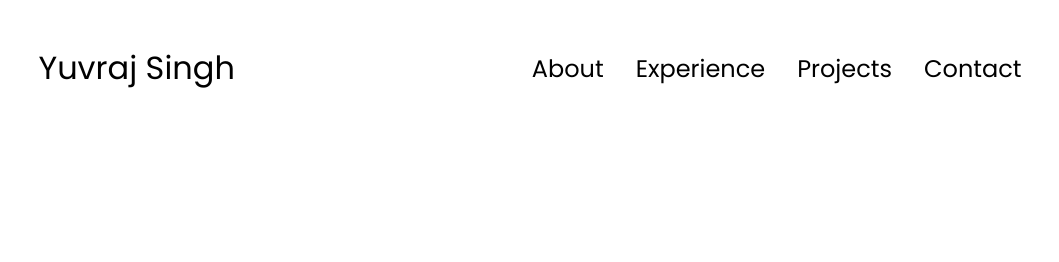
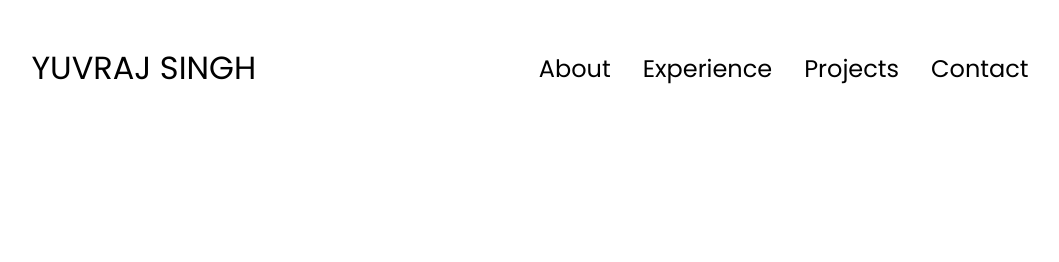
Before and after one commit to y-uv-raj/alpha, a plain HTML site: page index.html in a window 1280 px wide. Shown: the top 262 px of the page, without its empty margins (110-1169 px from the left). Drawn offline with Linux system fonts and the light colour scheme.

Commit message:
Update index.html

```diff
--- a/index.html
+++ b/index.html
@@ -4,13 +4,13 @@
     <meta charset="UTF-8" />
     <meta http-equiv="X-UA-Compatible" content="IE=edge" />
     <meta name="viewport" content="width=device-width, initial-scale=1.0" />
-    <title>Yuvraj Singh</title>
+    <title>YUVRAJ SINGH</title>
     <link rel="stylesheet" href="style.css" />
     <link rel="stylesheet" href="mediaqueries.css" />
   </head>
   <body>
     <nav id="desktop-nav">
-      <div class="logo">Yuvraj Singh</div>
+      <div class="logo">YUVRAJ SINGH</div>
       <div>
         <ul class="nav-links">
           <li><a href="#about">About</a></li>
```
